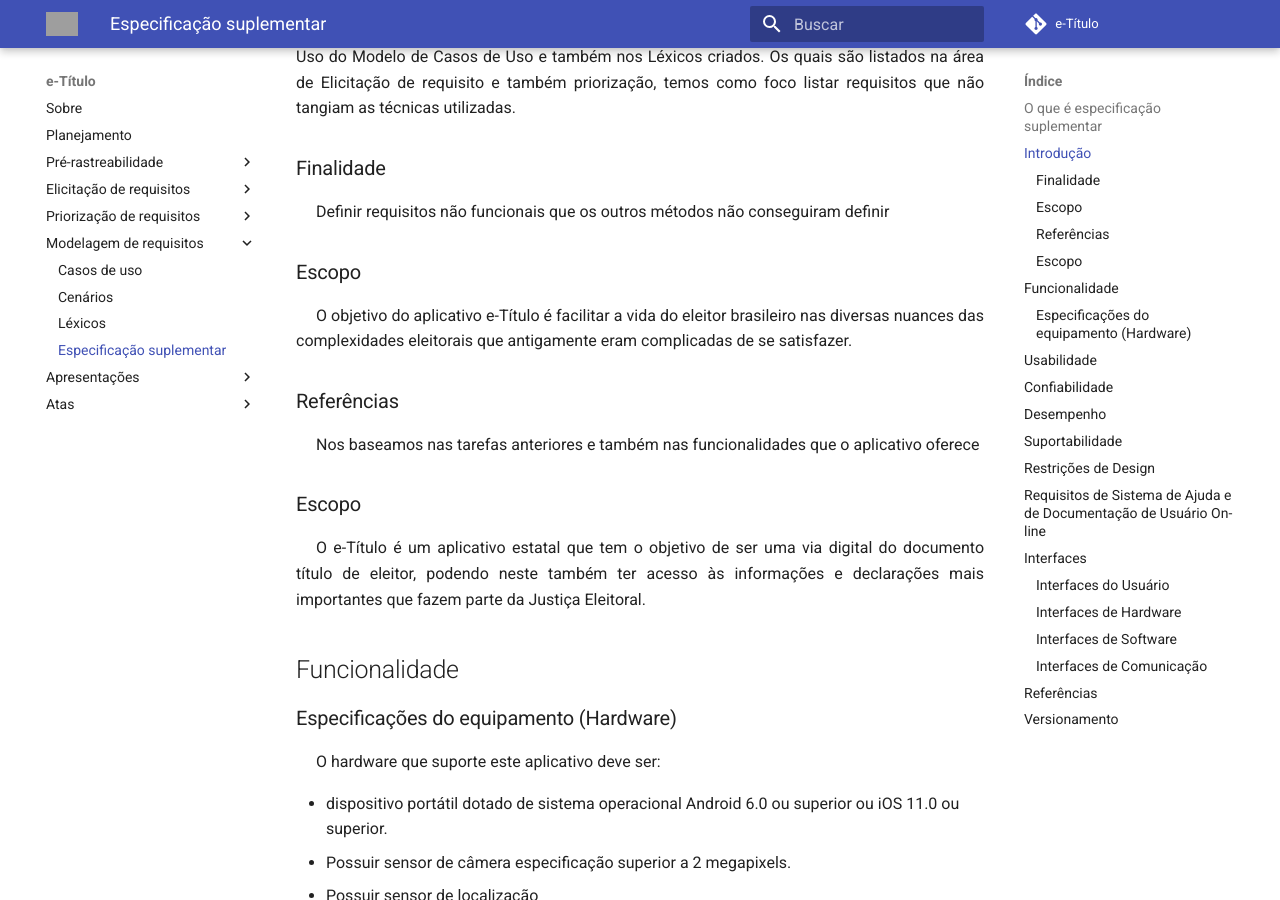
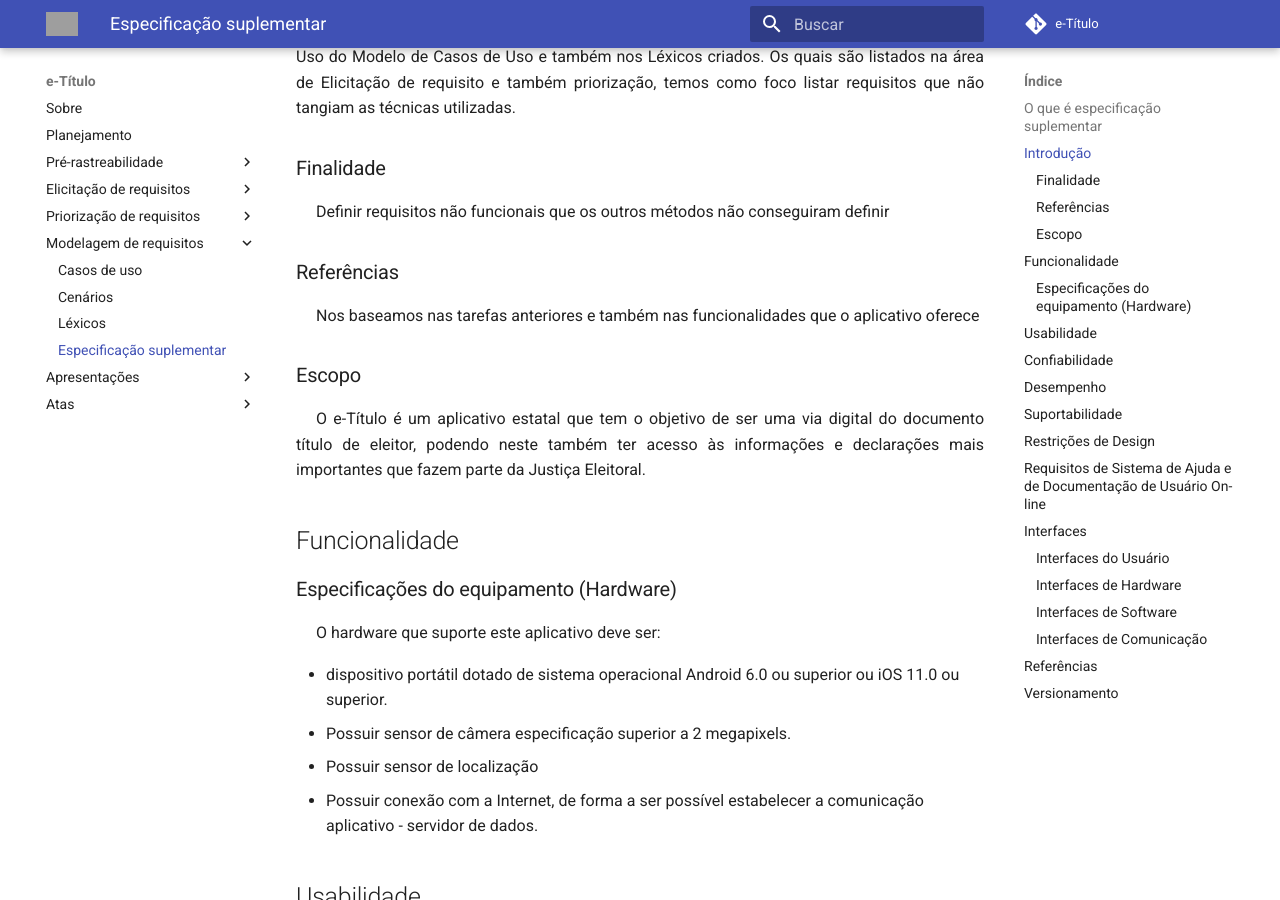
Before and after one commit to gabrielbpn/2020.2-e-Titulo, an MkDocs documentation site: the page built from docs/modelagem/especificacaoSuplementar.md, in a window 1280 px wide and 900 px high, scrolled down 447 px. Built offline with MkDocs 1.6.1 and Material for MkDocs 9.7.7, drawn with Linux system fonts in a browser that asks for light colours; comment, search, counter and statistics services are not loaded; grey boxes are pictures that could not be loaded.

Commit message:
Correção da especificação suplementar

```diff
--- a/docs/modelagem/especificacaoSuplementar.md
+++ b/docs/modelagem/especificacaoSuplementar.md
@@ -21,18 +21,11 @@
 Definir requisitos não funcionais que os outros métodos não conseguiram definir
 </p>
 
-### Escopo
-
-<p style="text-indent: 20px; text-align: justify">
-O objetivo do aplicativo e-Título é facilitar a vida do eleitor brasileiro nas diversas nuances das complexidades eleitorais que antigamente eram complicadas de se satisfazer.
-</p>
-
 ### Referências
 
 <p style="text-indent: 20px; text-align: justify">
 Nos baseamos nas tarefas anteriores e também nas funcionalidades que o aplicativo oferece
 </p>
-
 
 ### Escopo
 
```
